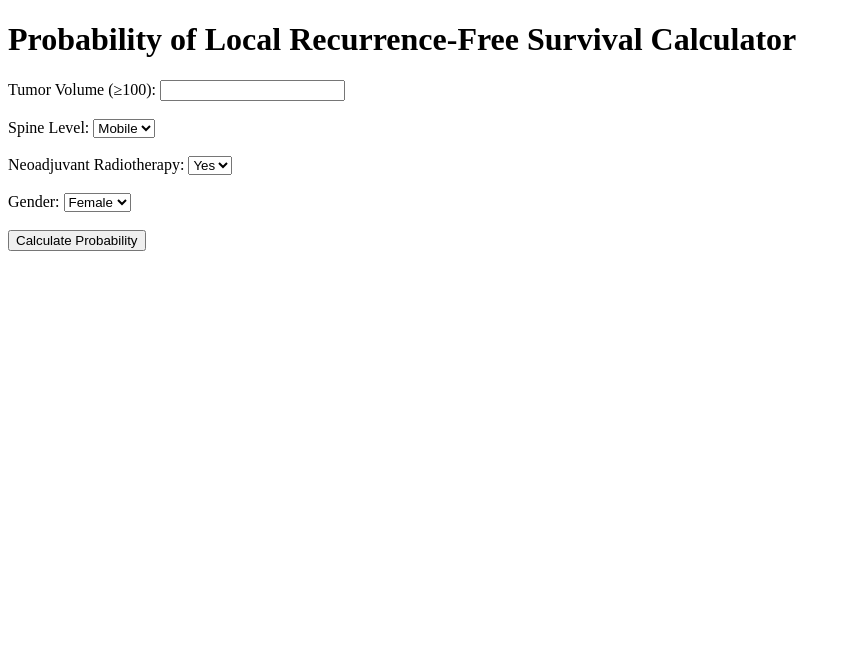
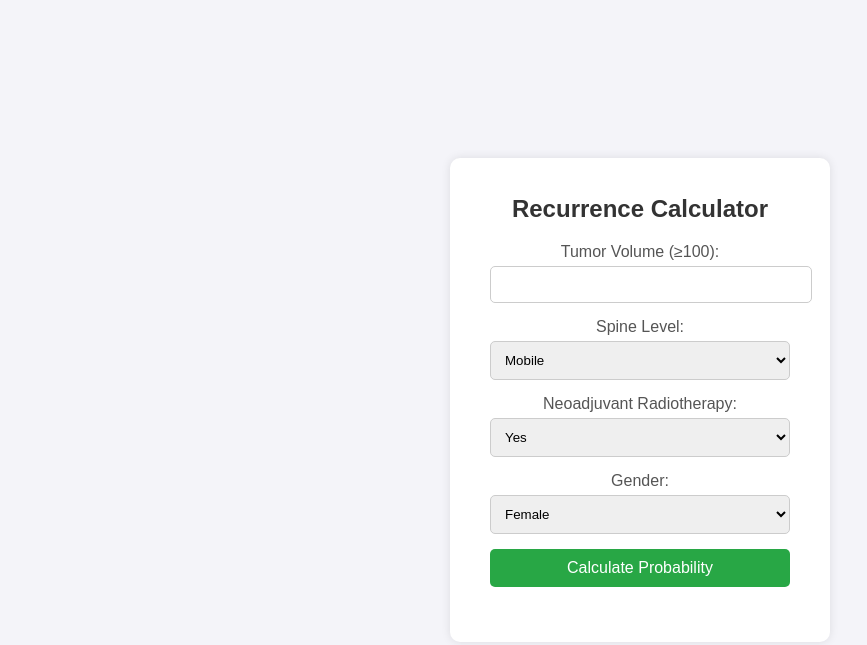
Before and after one commit to feras-beep/calc-chordoma, a plain HTML site: page index.html in a window 1280 px wide. Shown: the whole page, without its empty margins (0-867 px from the left). Drawn offline with Linux system fonts and the light colour scheme.

Commit message:
Update index.html

```diff
--- a/index.html
+++ b/index.html
@@ -3,36 +3,89 @@
 <head>
     <meta charset="UTF-8">
     <meta name="viewport" content="width=device-width, initial-scale=1.0">
-    <title>Probability of Recurrence</title>
+    <title>Probability of Recurrence Calculator</title>
+    <style>
+        body {
+            font-family: Arial, sans-serif;
+            background-color: #f4f4f9;
+            margin: 0;
+            padding: 0;
+            display: flex;
+            justify-content: center;
+            align-items: center;
+            height: 100vh;
+        }
+        .container {
+            background-color: #fff;
+            padding: 20px 40px;
+            box-shadow: 0 0 10px rgba(0, 0, 0, 0.1);
+            border-radius: 10px;
+            text-align: center;
+            width: 300px;
+        }
+        h1 {
+            color: #333;
+            font-size: 24px;
+            margin-bottom: 20px;
+        }
+        label {
+            display: block;
+            margin-bottom: 5px;
+            color: #555;
+        }
+        input, select, button {
+            width: 100%;
+            padding: 10px;
+            margin-bottom: 15px;
+            border: 1px solid #ccc;
+            border-radius: 5px;
+        }
+        button {
+            background-color: #28a745;
+            color: #fff;
+            border: none;
+            cursor: pointer;
+            font-size: 16px;
+        }
+        button:hover {
+            background-color: #218838;
+        }
+        p#result {
+            font-size: 18px;
+            color: #333;
+            margin-top: 20px;
+        }
+    </style>
 </head>
 <body>
-    <h1>Probability of Local Recurrence-Free Survival Calculator</h1>
+    <div class="container">
+        <h1>Recurrence Calculator</h1>
         <form id="recurrence-form">
             <label for="tumorVolume">Tumor Volume (≥100):</label>
-        <input type="number" id="tumorVolume" name="tumorVolume"><br><br>
+            <input type="number" id="tumorVolume" name="tumorVolume" required>
 
             <label for="spineLevel">Spine Level:</label>
-        <select id="spineLevel" name="spineLevel">
+            <select id="spineLevel" name="spineLevel" required>
                 <option value="Mobile">Mobile</option>
                 <option value="Fixed">Fixed</option>
-        </select><br><br>
+            </select>
 
             <label for="neoadjuvantRadiotherapy">Neoadjuvant Radiotherapy:</label>
-        <select id="neoadjuvantRadiotherapy" name="neoadjuvantRadiotherapy">
+            <select id="neoadjuvantRadiotherapy" name="neoadjuvantRadiotherapy" required>
                 <option value="Yes">Yes</option>
                 <option value="No">No</option>
-        </select><br><br>
+            </select>
 
             <label for="gender">Gender:</label>
-        <select id="gender" name="gender">
+            <select id="gender" name="gender" required>
                 <option value="Female">Female</option>
                 <option value="Male">Male</option>
-        </select><br><br>
+            </select>
 
             <button type="submit">Calculate Probability</button>
         </form>
-
         <p id="result"></p>
+    </div>
 
     <script src="calculator.js"></script>
 </body>
```
Lines whose indentation alone changed are shown as unchanged.
